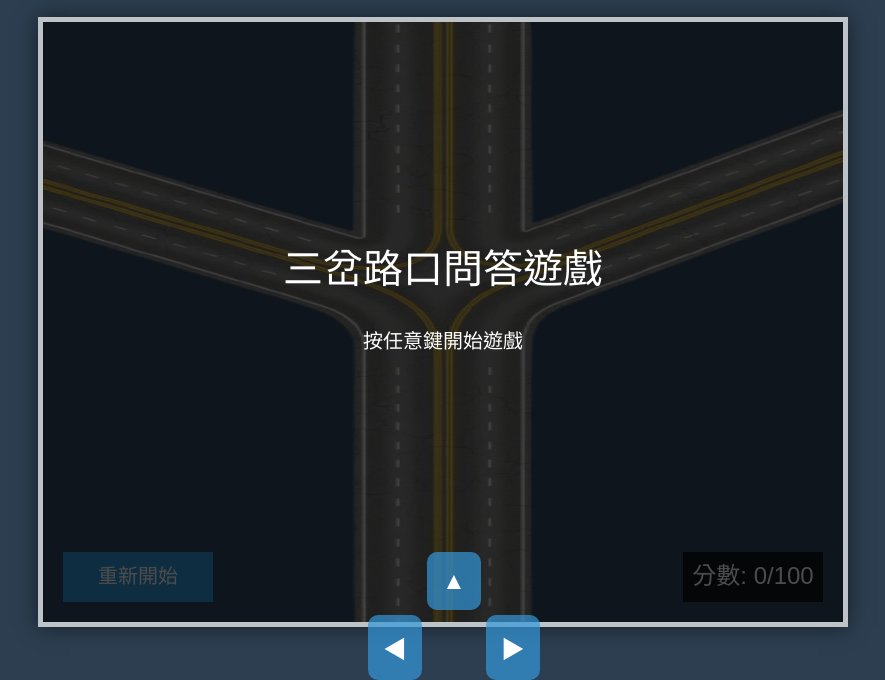
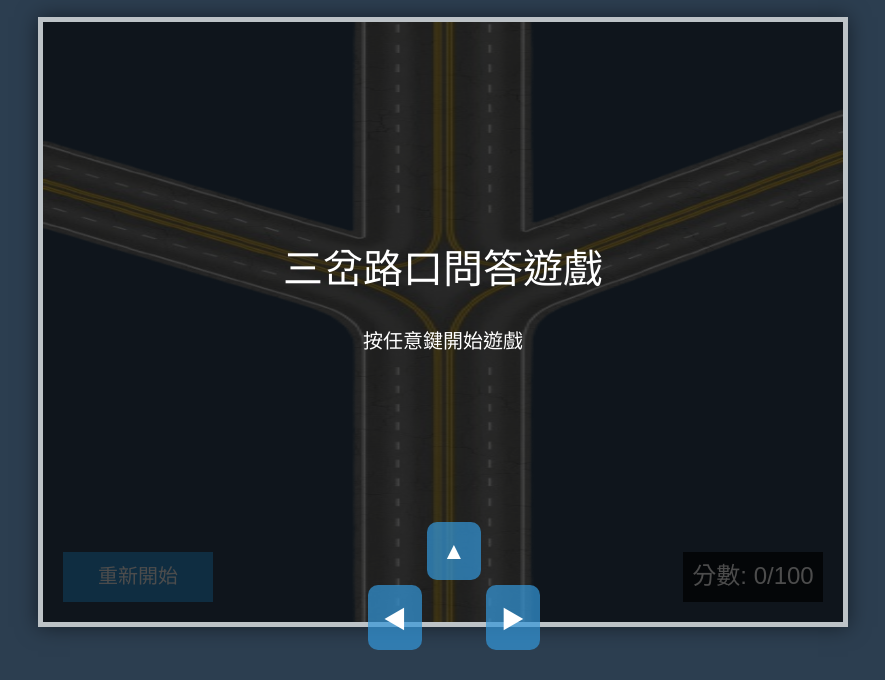
Before and after one commit to qkartsevice-blip/KartingGame, a plain HTML site: page index.html in a window 1280 px wide. Shown: the part 128-808 px from the top of the page, without its empty margins (197-1082 px from the left). Drawn offline with Linux system fonts and the light colour scheme.

Commit message:
Update style.css

```diff
--- a/style.css
+++ b/style.css
@@ -31,7 +31,7 @@ canvas {
 /* 虛擬方向鍵樣式 */
 .controls {
     position: absolute;
-    bottom: 20px;
+    bottom: 50px; /* 將按鈕上移，你可以根據需求調整這個值 */
     left: 50%;
     transform: translateX(-50%);
     pointer-events: all;
```
